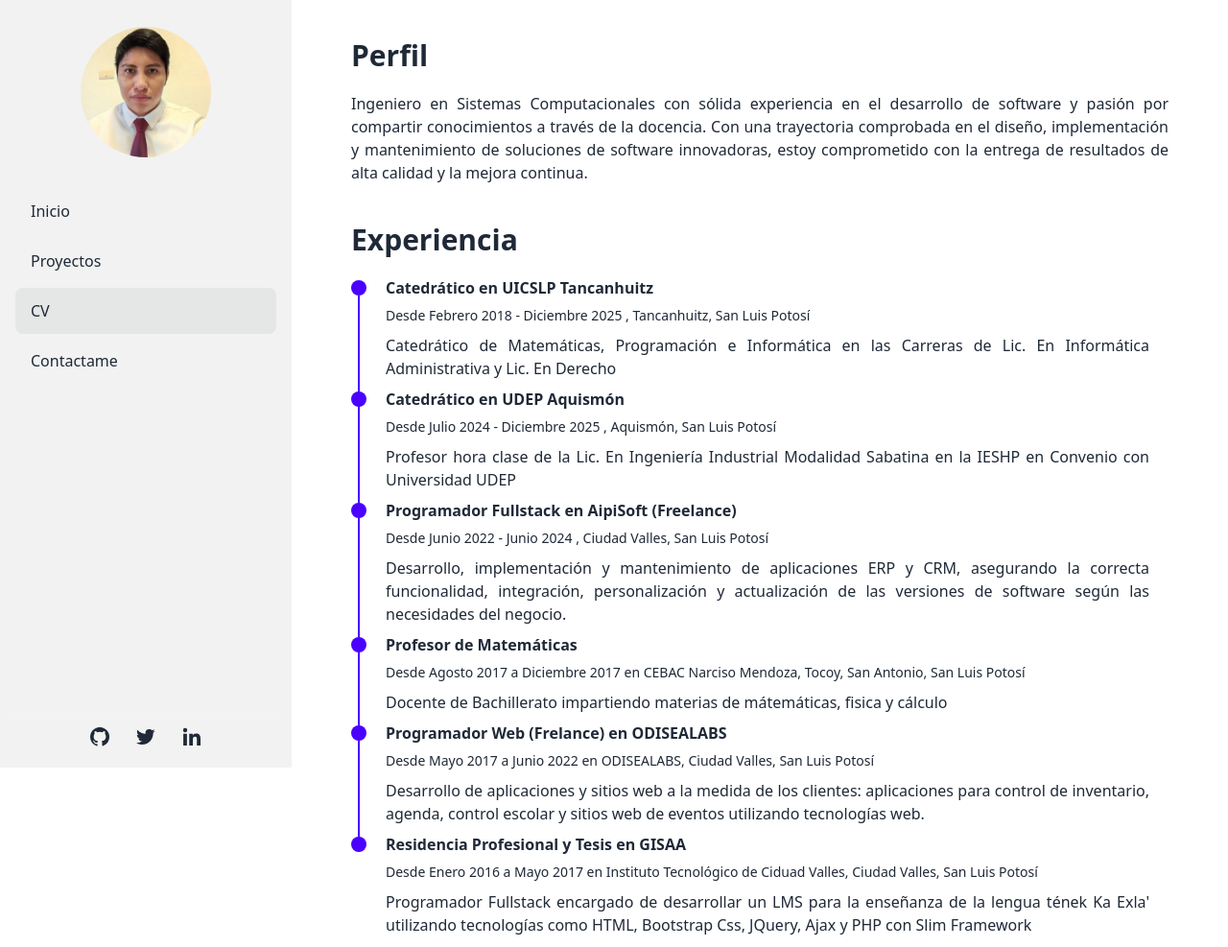
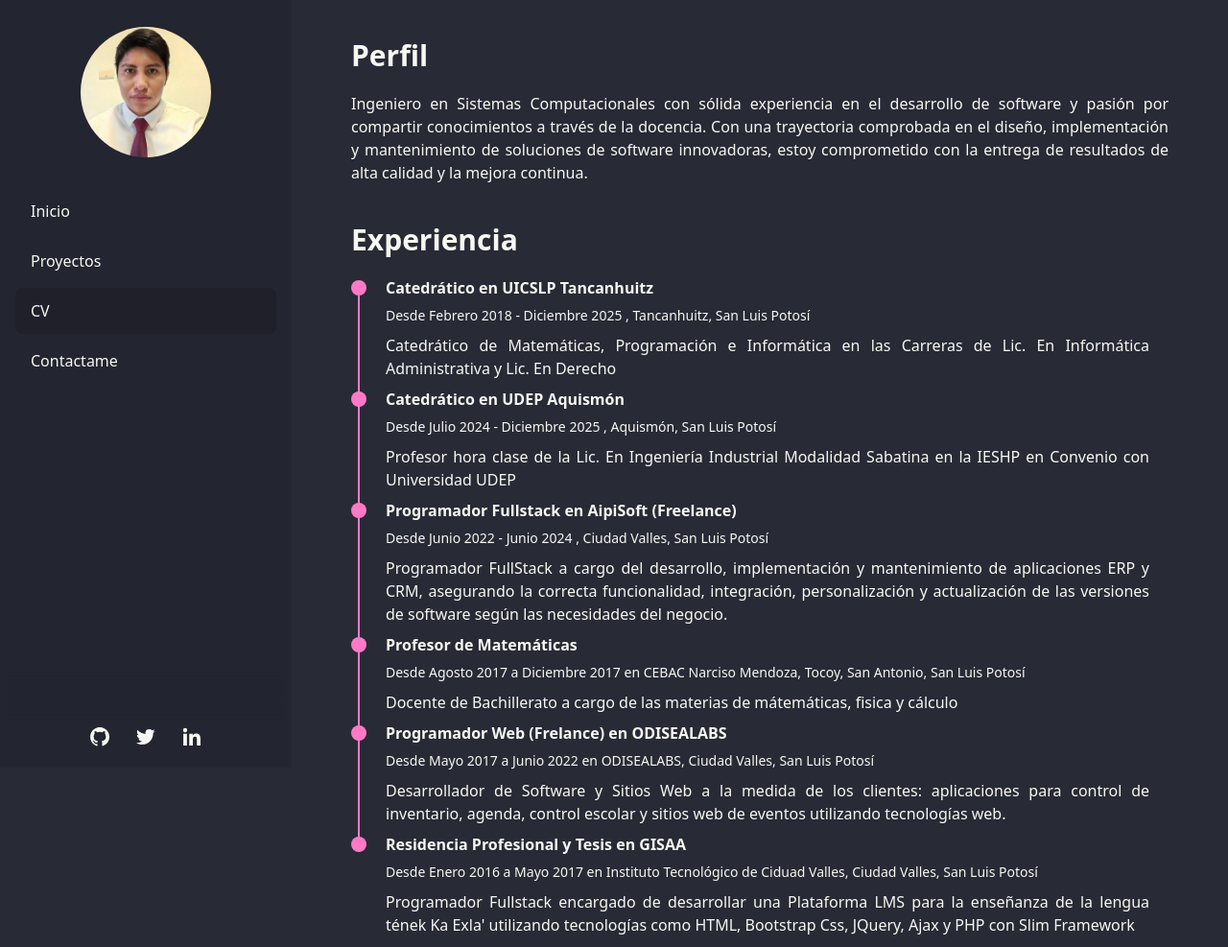
Before and after one commit to exobchix/exobchix-dev, an Astro site: page /cv in a window 1280 px wide. Shown: the top 987 px of the page at 96% size. Built offline with nearby package versions, Linux system fonts and the light colour scheme; Astro itself is replaced by a stand-in of ours.

Commit message:
Actualización de Información

```diff
--- a/src/layouts/BaseLayout.astro
+++ b/src/layouts/BaseLayout.astro
@@ -3,7 +3,7 @@ import BaseHead from "../components/BaseHead.astro";
 import Header from "../components/Header.astro";
 import Footer from "../components/Footer.astro";
 import SideBar from "../components/SideBar.astro";
-import { ViewTransitions } from "astro:transitions";
+import { ClientRouter } from "astro:transitions";
 
 import { SITE_TITLE, SITE_DESCRIPTION, TRANSITION_API } from "../config";
 
@@ -18,10 +18,10 @@ const {
 ---
 
 <!doctype html>
-<html lang="en" data-theme="lofi">
+<html lang="en" data-theme="dracula">
   <head>
     <BaseHead title={title} description={description} image={image} , ogType={ogType} />
-    {TRANSITION_API && <ViewTransitions />}
+    {TRANSITION_API && <ClientRouter />}
   </head>
   <body>
     <div class="bg-base-100 drawer lg:drawer-open">
--- a/src/pages/cv.astro
+++ b/src/pages/cv.astro
@@ -38,28 +38,29 @@ import TimeLineElement from "../components/cv/TimeLine.astro";
                 title="Programador Fullstack en AipiSoft (Freelance)"
                 subtitle="Desde Junio 2022 - Junio 2024 , Ciudad Valles, San Luis Potosí"
         >
-            Desarrollo, implementación y mantenimiento de aplicaciones ERP y CRM, asegurando la correcta funcionalidad,
-            integración, personalización y actualización de las versiones de software según las necesidades del negocio.
+            Programador FullStack a cargo del desarrollo, implementación y mantenimiento de aplicaciones ERP y CRM,
+            asegurando la correcta funcionalidad, integración, personalización y actualización de las versiones de
+            software según las necesidades del negocio.
         </TimeLineElement>
         <TimeLineElement
                 title="Profesor de Matemáticas"
                 subtitle="Desde Agosto 2017 a Diciembre 2017 en CEBAC Narciso Mendoza, Tocoy, San Antonio, San Luis Potosí"
         >
-            Docente de Bachillerato impartiendo materias de mátemáticas, fisica y cálculo
+            Docente de Bachillerato a cargo de las materias de mátemáticas, fisica y cálculo
         </TimeLineElement>
         <TimeLineElement
                 title="Programador Web (Frelance) en ODISEALABS"
                 subtitle="Desde Mayo 2017 a Junio 2022 en ODISEALABS, Ciudad Valles, San Luis Potosí"
         >
-            Desarrollo de aplicaciones y sitios web a la medida de los clientes: aplicaciones para control de
-            inventario, agenda, control escolar y sitios web de eventos
-            utilizando tecnologías web.
+            Desarrollador de Software y Sitios Web a la medida de los clientes: aplicaciones para control de
+            inventario, agenda, control escolar y sitios web de eventos utilizando tecnologías web.
         </TimeLineElement>
         <TimeLineElement
                 title="Residencia Profesional y Tesis en GISAA"
                 subtitle="Desde Enero 2016 a Mayo 2017 en Instituto Tecnológico de Ciduad Valles, Ciudad Valles, San Luis Potosí"
         >
-            Programador Fullstack encargado de desarrollar un LMS para la enseñanza de la lengua tének Ka Exla'
+            Programador Fullstack encargado de desarrollar una Plataforma LMS para la enseñanza de la lengua tének Ka
+            Exla'
             utilizando tecnologías
             como HTML, Bootstrap Css, JQuery, Ajax y PHP con Slim Framework
         </TimeLineElement>
```
